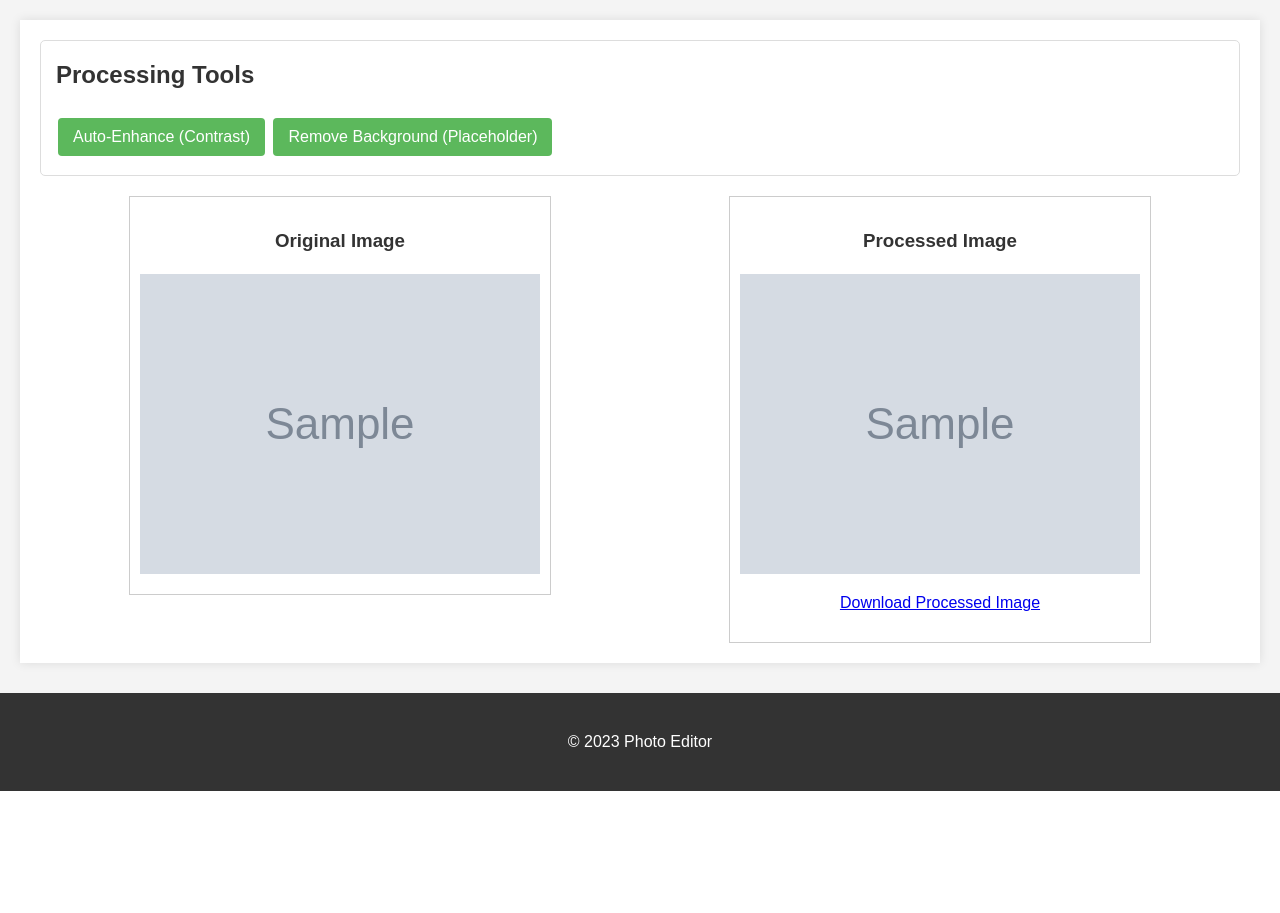
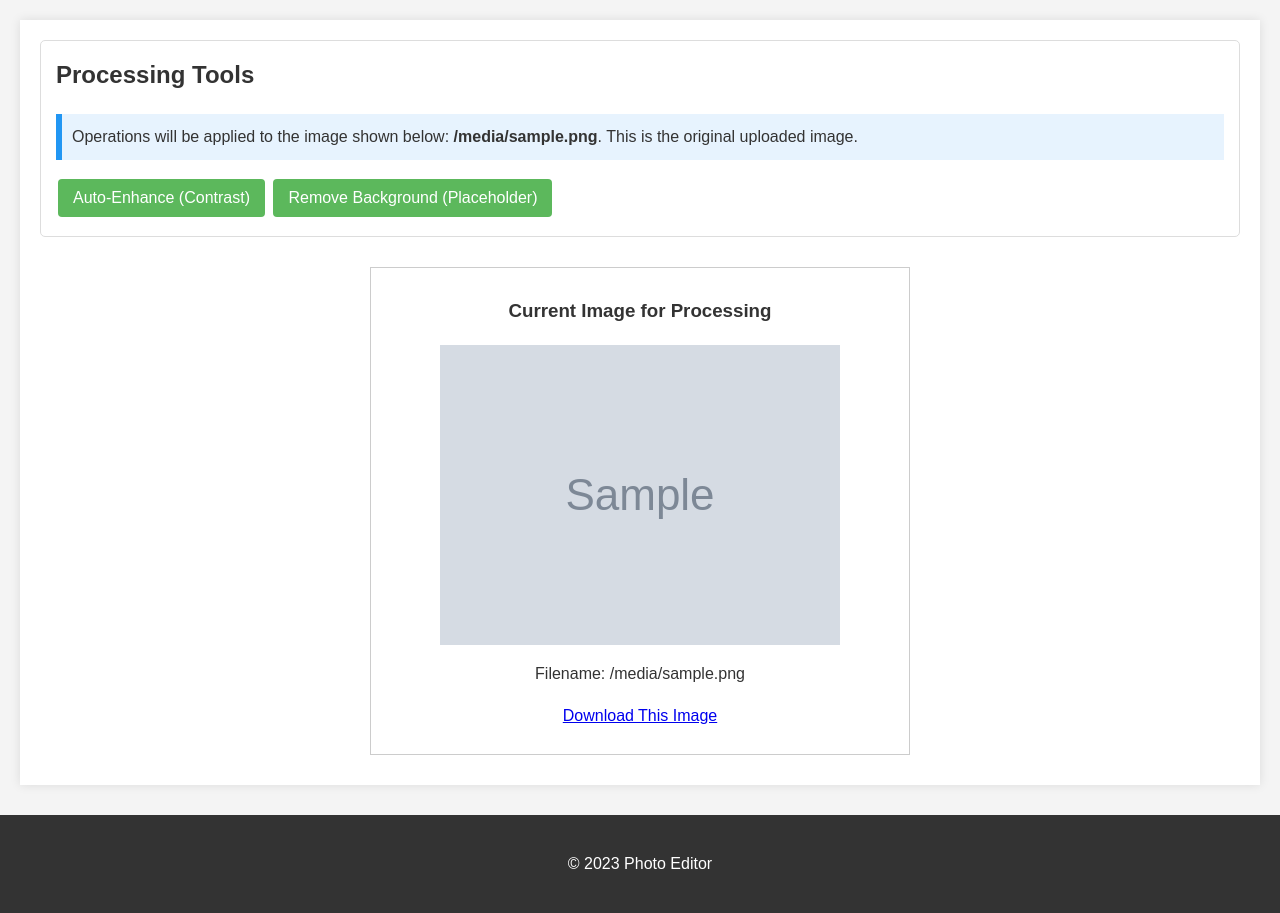
Before and after one commit to vipguy7/My_stream, a Flask app: template templates/edit.html in a window 1280 px wide. Shown: the part 141-1054 px from the top of the page. Before the commit the page ends 932 px from the top, so only its background shows below. Run offline with Flask 3, Linux system fonts and the light colour scheme; the template is opened without the code that fills it: most values are stand-ins (such as "Sample title", 1, 10 or a date in 2020); grey boxes marked "Sample" are stand-in pictures.

Commit message:
feat: Enable chained image operations and improve UX
- Implemented chaining of image processing operations, allowing users to apply multiple edits sequentially to an image.
- Processing actions now operate on the currently displayed image (original or previously processed version).
- Filenames for processed images are generated to reflect the sequence of operations and include a counter to prevent overwrites for repeated actions.
- Re-activated and verified client-side image preview on the main upload page (`index.html`) for better UX.
- Enhanced clarity on the `edit.html` page:
    - The page now clearly indicates which image (original or processed) is the current target for operations.
    - Consolidated image display to show only the current working image.
- Refactored `app.py` to simplify edit routes and improve logic for handling source images from different folders (uploads/processed).

```diff
--- a/app.py
+++ b/app.py
@@ -50,35 +50,92 @@ def display_processed_file(filename):
 
 @app.route('/edit/<filename>')
 def edit_image(filename):
-    # This route will display the uploaded image and options to process it
-    uploaded_image_url = url_for('display_uploaded_file', filename=filename)
-    return render_template('edit.html', filename=filename, uploaded_image_url=uploaded_image_url)
+    # This route displays an image (either original or previously processed) and options to process it further.
+    # `filename` here can be an original filename or a processed filename.
+    # We need to determine if it's from UPLOAD_FOLDER or PROCESSED_FOLDER.
 
-@app.route('/process/enhance/<filename>', methods=['POST'])
-def enhance_image_route(filename):
+    original_image_path = os.path.join(app.config['UPLOAD_FOLDER'], filename)
+    processed_image_path = os.path.join(app.config['PROCESSED_FOLDER'], filename)
+
+    is_processed_image = os.path.exists(processed_image_path)
+
+    image_url = ""
+    source_folder_for_display = ""
+
+    if is_processed_image:
+        image_url = url_for('display_processed_file', filename=filename)
+        source_folder_for_display = app.config['PROCESSED_FOLDER']
+    elif os.path.exists(original_image_path):
+        image_url = url_for('display_uploaded_file', filename=filename)
+        source_folder_for_display = app.config['UPLOAD_FOLDER']
+    else:
+        flash(f"Image {filename} not found.")
+        return redirect(url_for('index'))
+
+    # `current_filename_for_processing` is the image that will be processed next.
+    # `display_image_url` is the URL of the image shown on the page.
+    # `original_uploaded_filename` tracks the very first image for reference if needed.
+
+    # If `filename` is already processed, it might look like "enhanced_original.jpg".
+    # We need a way to trace back to the actual original upload if necessary,
+    # but for chaining, `filename` IS the current source.
+
+    return render_template('edit.html',
+                           current_filename_for_processing=filename,
+                           display_image_url=image_url,
+                           is_processed_image=is_processed_image)
+
+
+@app.route('/process/enhance/<source_filename>', methods=['POST'])
+def enhance_image_route(source_filename):
     try:
-        source_path = os.path.join(app.config['UPLOAD_FOLDER'], filename)
-        if not os.path.exists(source_path):
-            flash('Original image not found.')
+        # Determine if the source_filename is from UPLOAD_FOLDER or PROCESSED_FOLDER
+        original_path = os.path.join(app.config['UPLOAD_FOLDER'], source_filename)
+        processed_path_as_source = os.path.join(app.config['PROCESSED_FOLDER'], source_filename)
+
+        actual_source_path = ""
+        if os.path.exists(processed_path_as_source):
+            actual_source_path = processed_path_as_source
+        elif os.path.exists(original_path):
+            actual_source_path = original_path
+        else:
+            flash(f'Source image {source_filename} not found.')
             return redirect(url_for('index'))
 
-        img = Image.open(source_path)
-
-        # Example: Auto-contrast
+        img = Image.open(actual_source_path)
         img_enhanced = ImageOps.autocontrast(img)
 
-        processed_filename = "enhanced_" + filename
-        destination_path = os.path.join(app.config['PROCESSED_FOLDER'], processed_filename)
+        # Create a new filename to avoid overwriting and show progression
+        if source_filename.startswith("enhanced_") or source_filename.startswith("bg_removed_"):
+            new_processed_filename = "enhanced_" + source_filename.split("_", 1)[1] if "_" in source_filename else "enhanced_processed_" + source_filename
+        else: # Original file
+            new_processed_filename = "enhanced_" + source_filename
+
+        # Ensure unique filenames if operations are repeated (e.g. enhance_enhance_...)
+        # This simple prefixing might get long. A more robust system might use IDs or checksums.
+        count = 0
+        temp_filename = new_processed_filename
+        while os.path.exists(os.path.join(app.config['PROCESSED_FOLDER'], temp_filename)):
+            count += 1
+            base, ext = os.path.splitext(new_processed_filename)
+            # Remove previous count if exists
+            if base.endswith(f"_{count-1}"):
+                 base = base[:-(len(str(count-1))+1)]
+            temp_filename = f"{base}_{count}{ext}"
+        new_processed_filename = temp_filename
+
+
+        destination_path = os.path.join(app.config['PROCESSED_FOLDER'], new_processed_filename)
         img_enhanced.save(destination_path)
 
         flash('Image enhanced successfully!')
-        # Show the edit page again, but now with the processed image
-        return redirect(url_for('edit_image_result', original_filename=filename, processed_filename=processed_filename))
+        # After processing, redirect to the edit page with the new processed filename as the current image
+        return redirect(url_for('edit_image', filename=new_processed_filename))
     except Exception as e:
         flash(f'Error processing image: {e}')
-        return redirect(url_for('edit_image', filename=filename))
+        return redirect(url_for('edit_image', filename=source_filename))
 
-# Placeholder for AI Background Removal
+# Placeholder for AI Background Removal (modified for chaining)
 def remove_background_ai(image_path, output_path):
     """
     Placeholder function for AI background removal.
@@ -98,40 +155,55 @@ def remove_background_ai(image_path, output_path):
         print(f"Error in remove_background_ai: {e}")
         return False
 
-@app.route('/process/remove_bg/<filename>', methods=['POST'])
-def remove_bg_route(filename):
+@app.route('/process/remove_bg/<source_filename>', methods=['POST'])
+def remove_bg_route(source_filename):
     try:
-        source_path = os.path.join(app.config['UPLOAD_FOLDER'], filename)
-        if not os.path.exists(source_path):
-            flash('Original image not found.')
+        original_path = os.path.join(app.config['UPLOAD_FOLDER'], source_filename)
+        processed_path_as_source = os.path.join(app.config['PROCESSED_FOLDER'], source_filename)
+
+        actual_source_path = ""
+        if os.path.exists(processed_path_as_source):
+            actual_source_path = processed_path_as_source
+        elif os.path.exists(original_path):
+            actual_source_path = original_path
+        else:
+            flash(f'Source image {source_filename} not found.')
             return redirect(url_for('index'))
 
-        processed_filename = "bg_removed_" + filename
-        destination_path = os.path.join(app.config['PROCESSED_FOLDER'], processed_filename)
+        # Create a new filename
+        if source_filename.startswith("enhanced_") or source_filename.startswith("bg_removed_"):
+             new_processed_filename = "bg_removed_" + source_filename.split("_", 1)[1] if "_" in source_filename else "bg_removed_processed_" + source_filename
+        else: # Original file
+            new_processed_filename = "bg_removed_" + source_filename
 
-        success = remove_background_ai(source_path, destination_path) # Call placeholder
+        count = 0
+        temp_filename = new_processed_filename
+        while os.path.exists(os.path.join(app.config['PROCESSED_FOLDER'], temp_filename)):
+            count += 1
+            base, ext = os.path.splitext(new_processed_filename)
+            if base.endswith(f"_{count-1}"):
+                 base = base[:-(len(str(count-1))+1)]
+            temp_filename = f"{base}_{count}{ext}"
+        new_processed_filename = temp_filename
+
+        destination_path = os.path.join(app.config['PROCESSED_FOLDER'], new_processed_filename)
+
+        success = remove_background_ai(actual_source_path, destination_path)
 
         if success:
             flash('Background removal (placeholder) complete!')
-            return redirect(url_for('edit_image_result', original_filename=filename, processed_filename=processed_filename))
+            return redirect(url_for('edit_image', filename=new_processed_filename))
         else:
             flash('Error during background removal (placeholder).')
-            return redirect(url_for('edit_image', filename=filename))
+            return redirect(url_for('edit_image', filename=source_filename))
 
     except Exception as e:
         flash(f'Error in background removal route: {e}')
-        return redirect(url_for('edit_image', filename=filename))
+        return redirect(url_for('edit_image', filename=source_filename))
 
-@app.route('/edit_result/<original_filename>/<processed_filename>')
-def edit_image_result(original_filename, processed_filename):
-    original_image_url = url_for('display_uploaded_file', filename=original_filename)
-    processed_image_url = url_for('display_processed_file', filename=processed_filename)
-    return render_template('edit.html',
-                           filename=original_filename, # Keep original filename for context
-                           uploaded_image_url=original_image_url,
-                           processed_image_url=processed_image_url,
-                           processed_filename=processed_filename)
-
+# Removed edit_image_result as its functionality is merged into edit_image
+# The edit_image route now handles displaying either original or processed images
+# and serves as the single point for further edits.
 
 if __name__ == '__main__':
     for folder in [UPLOAD_FOLDER, PROCESSED_FOLDER]:
--- a/templates/edit.html
+++ b/templates/edit.html
@@ -3,32 +3,44 @@
 <head>
     <meta charset="UTF-8">
     <meta name="viewport" content="width=device-width, initial-scale=1.0">
-    <title>Edit Image - {{ filename }}</title>
+    <title>Edit Image - {{ current_filename_for_processing }}</title>
     <link rel="stylesheet" href="{{ url_for('static', filename='css/style.css') }}">
     <style>
         .image-container {
             display: flex;
-            justify-content: space-around;
-            align-items: flex-start;
+            justify-content: space-around; /* Distributes space between and around content items */
+            align-items: flex-start; /* Align items to the top */
+            flex-wrap: wrap; /* Allow items to wrap to the next line on smaller screens */
             margin-top: 20px;
         }
         .image-box {
             border: 1px solid #ccc;
             padding: 10px;
             text-align: center;
+            margin: 10px; /* Add some margin for spacing when wrapped */
+            flex-basis: 45%; /* Each box takes up to 45% of the container width */
+            box-sizing: border-box; /* Include padding and border in the element's total width and height */
         }
         .image-box img {
-            max-width: 400px;
+            max-width: 100%; /* Make image responsive within its box */
             max-height: 400px;
             height: auto;
             display: block;
             margin-bottom: 10px;
+            margin-left: auto;
+            margin-right: auto;
+        }
+        .processing-info {
+            background-color: #e7f3fe;
+            border-left: 6px solid #2196F3;
+            padding: 10px;
+            margin-bottom: 15px;
         }
     </style>
 </head>
 <body>
     <header>
-        <h1>Edit Image: {{ filename }}</h1>
+        <h1>Edit Image: {{ current_filename_for_processing }}</h1>
         <p><a href="{{ url_for('index') }}">Upload Another Image</a></p>
     </header>
     <main>
@@ -44,10 +56,18 @@
 
         <div class="editor-toolbar">
             <h2>Processing Tools</h2>
-            <form action="{{ url_for('enhance_image_route', filename=filename) }}" method="POST" style="display: inline;">
+            <p class="processing-info">
+                Operations will be applied to the image shown below: <strong>{{ current_filename_for_processing }}</strong>.
+                {% if is_processed_image %}
+                    This is a processed image. Further operations will build upon this version.
+                {% else %}
+                    This is the original uploaded image.
+                {% endif %}
+            </p>
+            <form action="{{ url_for('enhance_image_route', source_filename=current_filename_for_processing) }}" method="POST" style="display: inline;">
                 <button type="submit">Auto-Enhance (Contrast)</button>
             </form>
-            <form action="{{ url_for('remove_bg_route', filename=filename) }}" method="POST" style="display: inline;">
+            <form action="{{ url_for('remove_bg_route', source_filename=current_filename_for_processing) }}" method="POST" style="display: inline;">
                 <button type="submit">Remove Background (Placeholder)</button>
             </form>
             <!-- Add more processing buttons here -->
@@ -55,17 +75,25 @@
 
         <div class="image-container">
             <div class="image-box">
-                <h3>Original Image</h3>
-                <img src="{{ uploaded_image_url }}" alt="Original Image: {{ filename }}">
+                <h3>Current Image for Processing</h3>
+                <img src="{{ display_image_url }}" alt="Image: {{ current_filename_for_processing }}">
+                <p>Filename: {{ current_filename_for_processing }}</p>
+                <p><a href="{{ display_image_url }}" download="{{ current_filename_for_processing }}">Download This Image</a></p>
             </div>
-            {% if processed_image_url %}
+        </div>
+
+        <!-- Optional: Could add a section to show the original uploaded image if current_filename_for_processing is a processed one -->
+        <!-- For example:
+        {% if is_processed_image and original_uploaded_filename %}
+        <div class="image-container" style="margin-top: 30px; border-top: 1px dashed #ccc; padding-top:20px;">
             <div class="image-box">
-                <h3>Processed Image</h3>
-                <img src="{{ processed_image_url }}" alt="Processed Image: {{ processed_filename }}">
-                <p><a href="{{ processed_image_url }}" download="{{ processed_filename }}">Download Processed Image</a></p>
+                <h4>Original Uploaded Image Reference</h4>
+                <img src="{{ url_for('display_uploaded_file', filename=original_uploaded_filename) }}" alt="Original Uploaded Image">
+                <p>Filename: {{ original_uploaded_filename }}</p>
             </div>
-            {% endif %}
         </div>
+        {% endif %}
+        -->
     </main>
     <footer>
         <p>&copy; 2023 Photo Editor</p>
--- a/templates/index.html
+++ b/templates/index.html
@@ -28,8 +28,8 @@
             {% endwith %}
         </div>
         <div class="preview-section">
-            <h2>Preview</h2>
-            <img id="imagePreview" src="#" alt="Image Preview" style="display:none; max-width: 100%; height: auto;">
+            <h2>Client-Side Preview</h2>
+            <img id="imagePreview" src="#" alt="Your image will appear here" style="display:none; max-width: 100%; max-height: 300px; height: auto; margin-top:10px; border: 1px solid #ddd;">
         </div>
         <div class="editor-toolbar">
             <h2>Edit Tools</h2>
```
